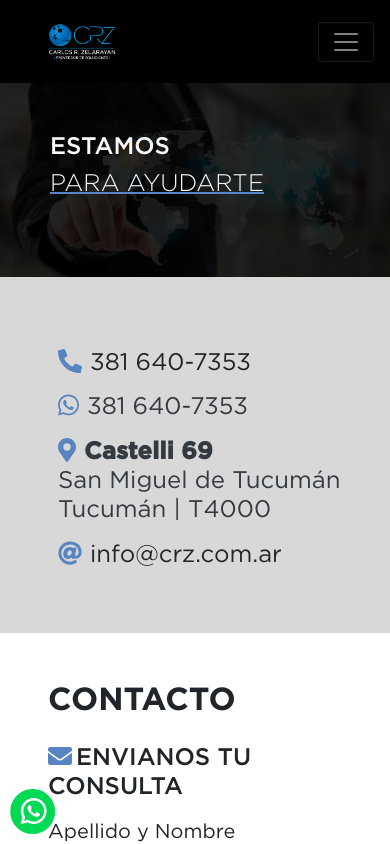
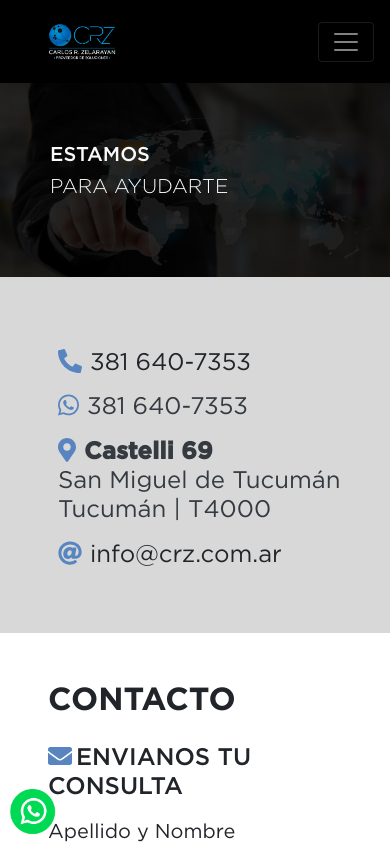
Before and after one commit to patriciodfernandez/carloszelarayan, a React (Create React App) app: page /contacto in a window 390 px wide. Shown: the top 844 px of the page. Built offline with nearby package versions, Linux system fonts and the light colour scheme.

Commit message:
solucionados sliders solo queda contacto y subrayado

```diff
--- a/src/App.css
+++ b/src/App.css
@@ -119,7 +119,7 @@ html{
   }
   .carousel-caption {
     position: absolute;
-    top: 30px;
+    top: 40px;
     left: 50px;
   }
   .nuestrosequipos{
--- a/src/Components/Common/Header.css
+++ b/src/Components/Common/Header.css
@@ -28,11 +28,11 @@
   width: 100%;
 }
 
-.subrayado{
+/* .subrayado{
   text-decoration: underline;
   text-decoration-color: #5885c7;
   text-decoration-thickness: 2px;
-}
+} */
 
 .positionprev{
   position:absolute;
--- a/src/Components/Contacto.js
+++ b/src/Components/Contacto.js
@@ -90,10 +90,10 @@ const Contacto = () => {
         <img src={Slider4} className="w-100"></img>
         <div className="carousel-caption text-light">
           <div className="nomd nolg noxl">
-            <h4 className="text-left gothammedium">
+            <h5 className="text-left gothammedium">
               ESTAMOS
-            </h4>
-            <h4 className="text-left subrayado gothamlight">PARA AYUDARTE</h4>
+            </h5>
+            <h5 className="text-left subrayado gothamlight">PARA AYUDARTE</h5>
           </div>
           <div className="noxs nosm">
             <h2 className="text-left gothammedium">
--- a/src/Components/Equipos.js
+++ b/src/Components/Equipos.js
@@ -51,10 +51,10 @@ const Equipos = () => {
         <img src={Slider2} className="w-100"></img>
         <div className="carousel-caption text-light">
           <div className="nomd nolg noxl">
-            <h4 className="text-left gothammedium">
+            <h5 className="text-left gothammedium">
               CONOCÉ
-            </h4>
-            <h4 className="text-left subrayado d-flex gothamlight">NUESTROS EQUIPOS</h4>
+            </h5>
+            <h5 className="text-left subrayado d-flex gothamlight">NUESTROS EQUIPOS</h5>
           </div>
           <div className="noxs nosm">
             <h2 className="text-left gothammedium">
--- a/src/Components/Principal/Slider.js
+++ b/src/Components/Principal/Slider.js
@@ -27,10 +27,10 @@ const Slider = () => {
               href="/equipos"
               className="nav-link text-light nomd nolg noxl p-0 m-0"
             >
-              <h4 className="text-left gothammedium">
+              <h5 className="text-left gothammedium">
                 PROVEEDOR
-              </h4>
-              <h4 className="text-left subrayado gothamlight">DE SOLUCIONES</h4>
+              </h5>
+              <h5 className="text-left subrayado gothamlight">DE SOLUCIONES</h5>
             </Nav.Link>
           </Carousel.Caption>
         </Carousel.Item>
@@ -52,10 +52,10 @@ const Slider = () => {
               href="/equipos"
               className="nav-link text-light nomd nolg noxl p-0 m-0"
             >
-              <h4 className="text-left gothammedium">
+              <h5 className="text-left gothammedium">
                 CONOCÉ
-              </h4>
-              <h4 className="text-left subrayado gothamlight">NUESTROS EQUIPOS</h4>
+              </h5>
+              <h5 className="text-left subrayado gothamlight">NUESTROS EQUIPOS</h5>
             </Nav.Link>
           </Carousel.Caption>
         </Carousel.Item>
@@ -77,10 +77,10 @@ const Slider = () => {
               href="/equipos"
               className="nav-link text-light nomd nolg noxl p-0 m-0"
             >
-              <h4 className="text-left gothammedium">
+              <h5 className="text-left gothammedium">
                 CONOCÉ
-              </h4>
-              <h4 className="text-left subrayado gothamlight">NUESTROS SERVICIOS</h4>
+              </h5>
+              <h5 className="text-left subrayado gothamlight">NUESTROS SERVICIOS</h5>
             </Nav.Link>
           </Carousel.Caption>
         </Carousel.Item>
@@ -102,10 +102,10 @@ const Slider = () => {
               href="/equipos"
               className="nav-link text-light nomd nolg noxl p-0 m-0"
             >
-              <h4 className="text-left gothammedium">
+              <h5 className="text-left gothammedium">
                 ESTAMOS
-              </h4>
-              <h4 className="text-left subrayado gothamlight">PARA AYUDARTE</h4>
+              </h5>
+              <h5 className="text-left subrayado gothamlight">PARA AYUDARTE</h5>
             </Nav.Link>
           </Carousel.Caption>
         </Carousel.Item>
--- a/src/Components/Servicios.js
+++ b/src/Components/Servicios.js
@@ -7,15 +7,15 @@ import captura from "../assets/Captura.JPG";
 
 const Servicios = () => {
   return (
-    <div className="mb-5 pb-5 text-center">
+    <div className="pb-5 text-center">
       <div className="sliderpadre">
         <img src={Slider3} className="w-100"></img>
         <div className="carousel-caption text-light">
           <div className="nomd nolg noxl">
-            <h4 className="text-left gothammedium">
+            <h5 className="text-left gothammedium">
               CONOCÉ
-            </h4>
-            <h4 className="text-left subrayado gothamlight">NUESTROS SERVICIOS</h4>
+            </h5>
+            <h5 className="text-left subrayado gothamlight">NUESTROS SERVICIOS</h5>
           </div>
           <div className="noxs nosm">
             <h2 className="text-left gothammedium">
```
